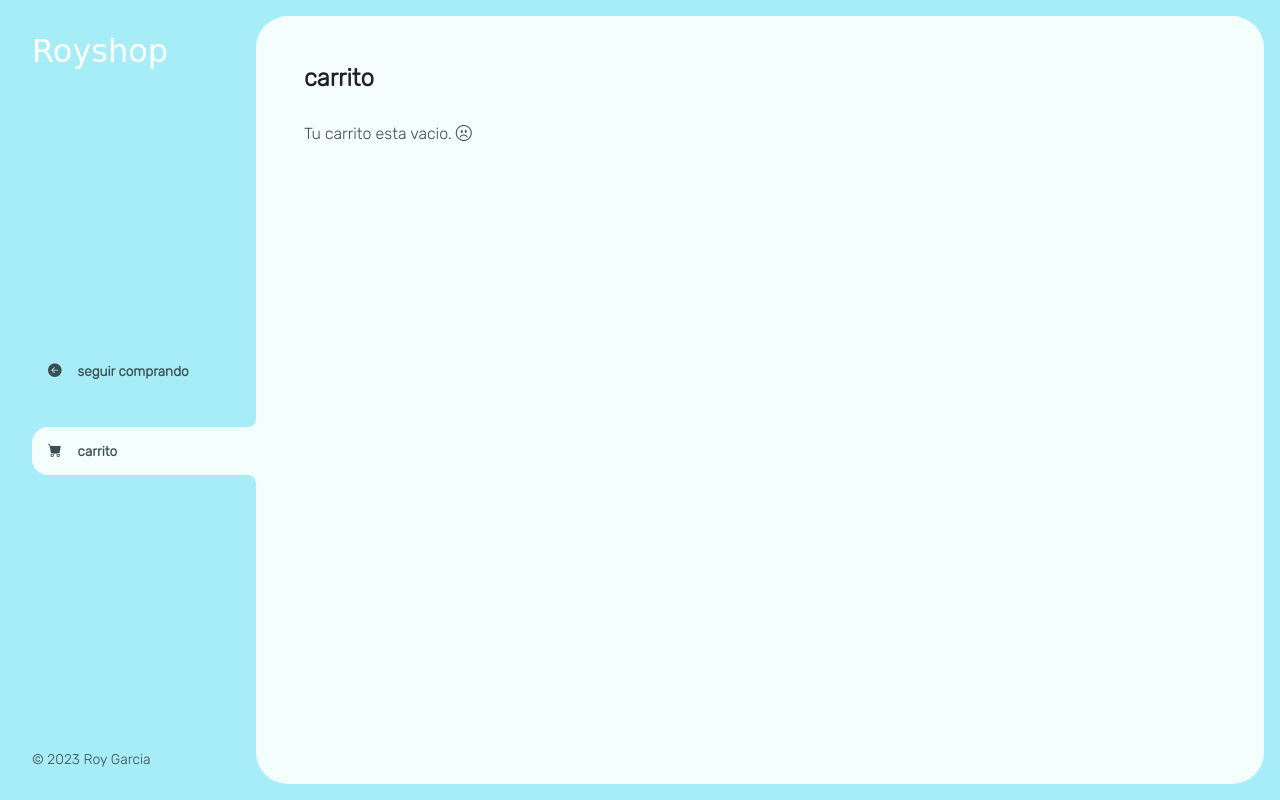
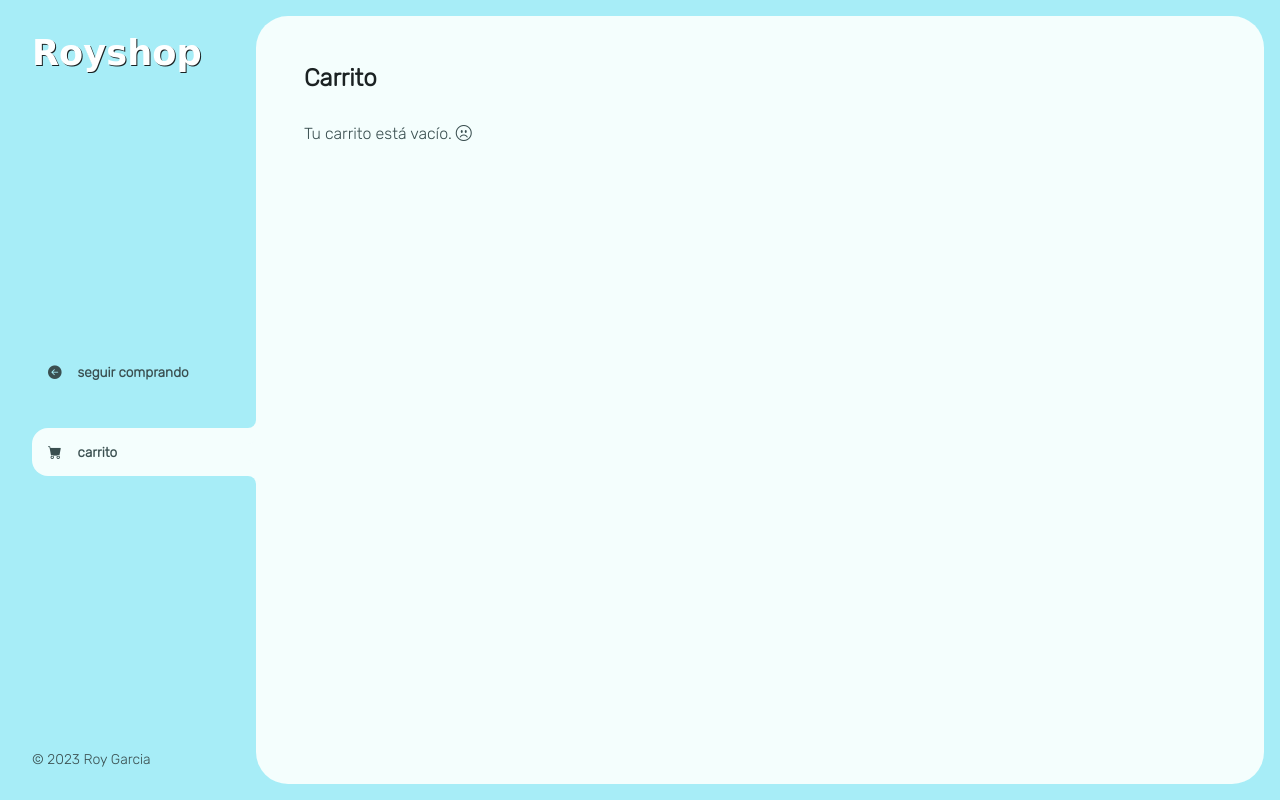
Before and after one commit to RoyDeveloper23/E-commerce, a plain HTML site: page carrito.html in a window 1280 px wide. Drawn offline with nearby package versions, Linux system fonts and the light colour scheme.

Commit message:
Estilos actualizados

```diff
--- a/carrito.html
+++ b/carrito.html
@@ -32,9 +32,9 @@
       </footer>
     </aside>
     <main>
-      <h2 class="titulo-principal">carrito</h2>
+      <h2 class="titulo-principal">Carrito</h2>
       <div class="contenedor-carrito">
-        <p id="carrito-vacio" class="carrito-vacio">Tu carrito esta vacio. <i class="bi bi-emoji-frown"></i></p>
+        <p id="carrito-vacio" class="carrito-vacio">Tu carrito está vacío. <i class="bi bi-emoji-frown"></i></p>
 
         <div id="carrito-productos" class="carrito-productos disabled">
 
--- a/style.css
+++ b/style.css
@@ -57,9 +57,10 @@ aside {
 
 .logo {
   font-family: "Sacramento", cursive;
-  font-weight: 500;
-  font-size: 2rem;
+  font-weight: 600;
+  font-size: 2.2rem;
   color: white;
+  text-shadow: 1px 1px 0 var(--clr-gray);
 }
 
 .menu {
```
